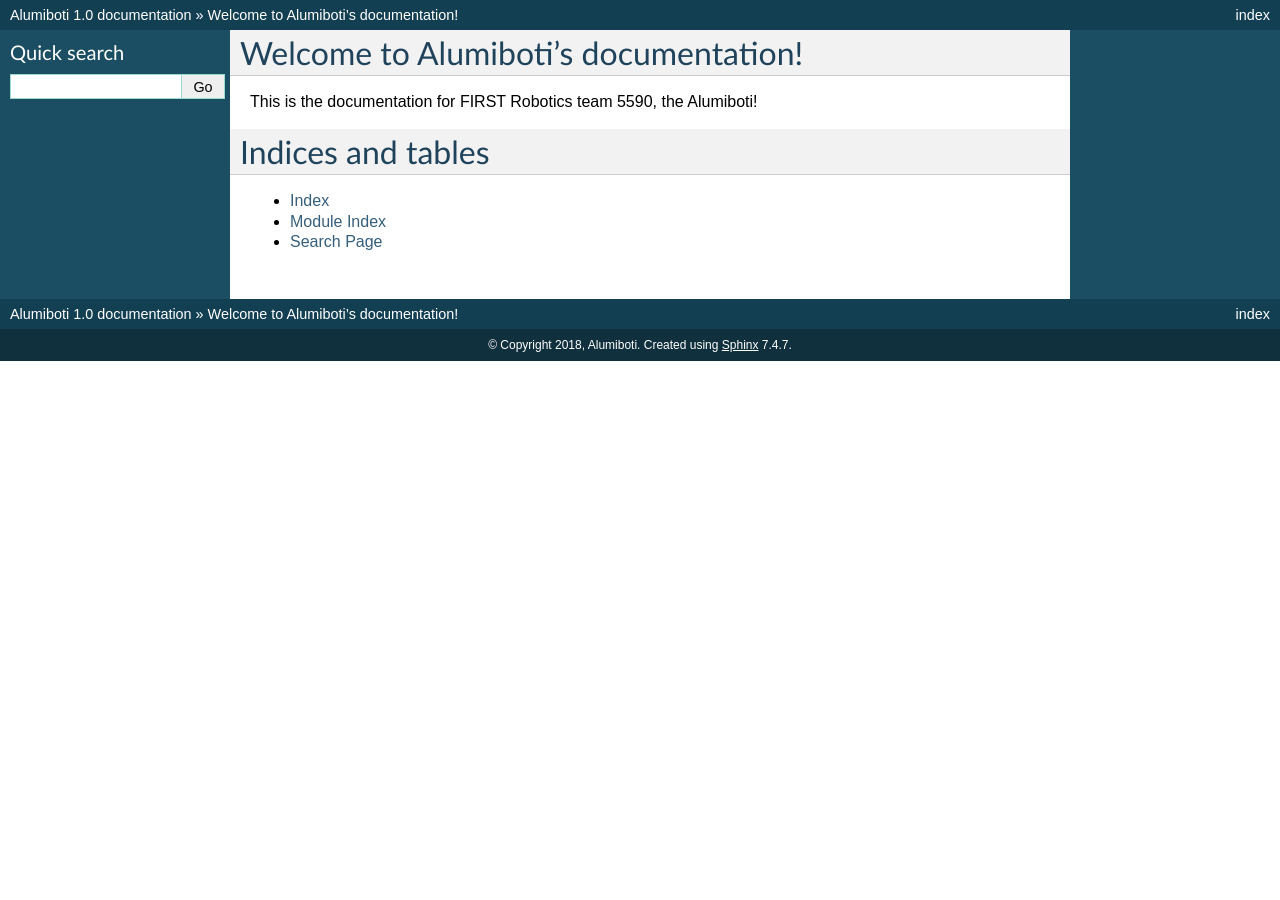
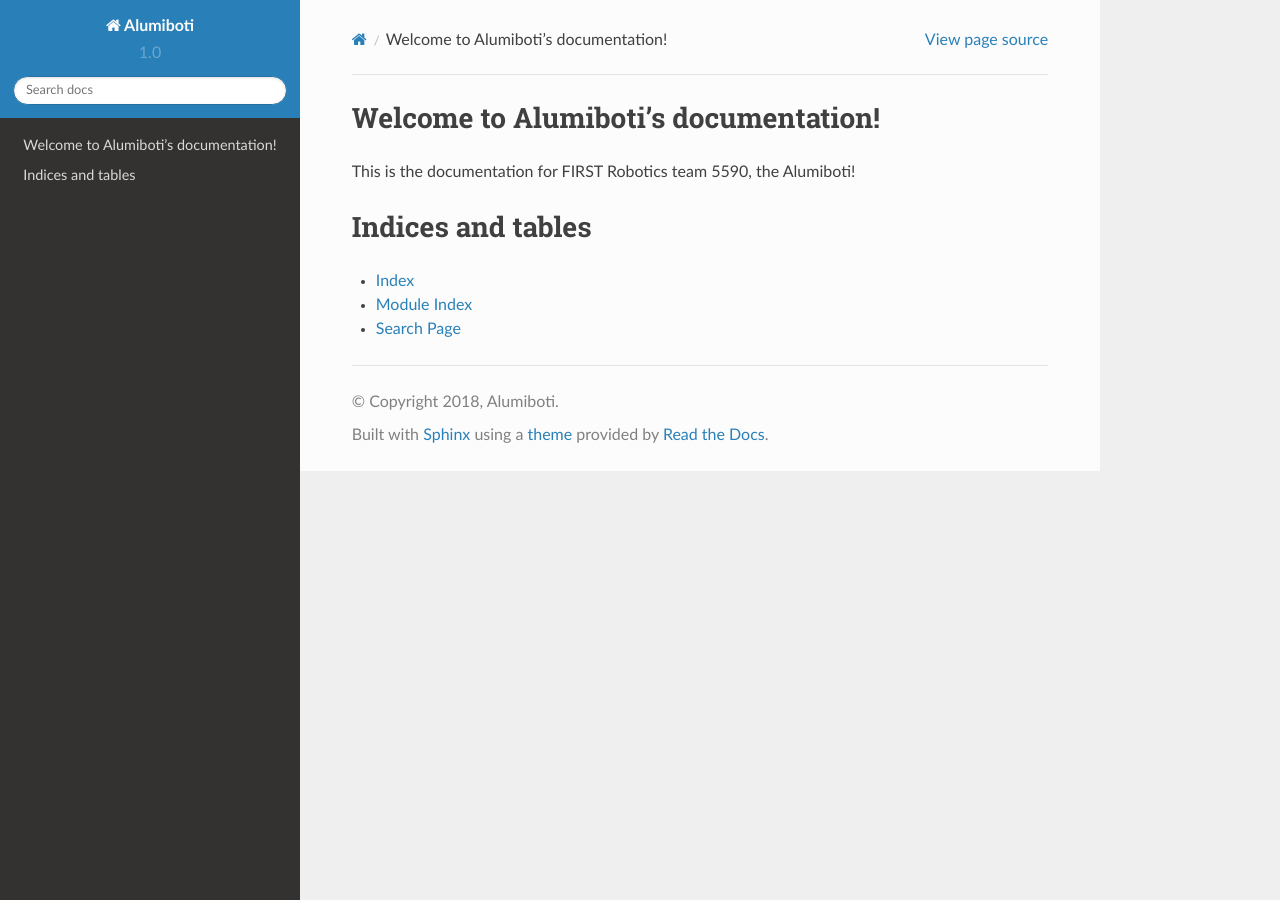
Before and after one commit to sjcirobotics/readthedocs, a Sphinx documentation site: the page built from docs/index.rst, in a window 1280 px wide. Built offline with Sphinx 7.4.7 and the Read the Docs theme 2.0.0, drawn with Linux system fonts in a browser that asks for light colours.

Commit message:
Updated theme

```diff
--- a/docs/conf.py
+++ b/docs/conf.py
@@ -83,7 +83,7 @@ todo_include_todos = False
 # The theme to use for HTML and HTML Help pages.  See the documentation for
 # a list of builtin themes.
 #
-html_theme = 'classic'
+html_theme = 'sphinx_rtd_theme'
 
 # Theme options are theme-specific and customize the look and feel of a theme
 # further.  For a list of options available for each theme, see the
--- a/requirements.txt
+++ b/requirements.txt
@@ -19,6 +19,7 @@ six==1.11.0
 snowballstemmer==1.2.1
 Sphinx==1.6.6
 sphinx-autobuild==0.7.1
+sphinx-rtd-theme==0.2.4
 sphinxcontrib-websupport==1.0.1
 tornado==4.5.3
 urllib3==1.22
```
